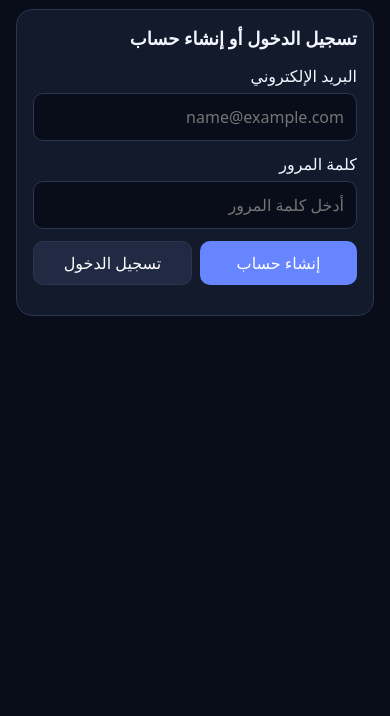
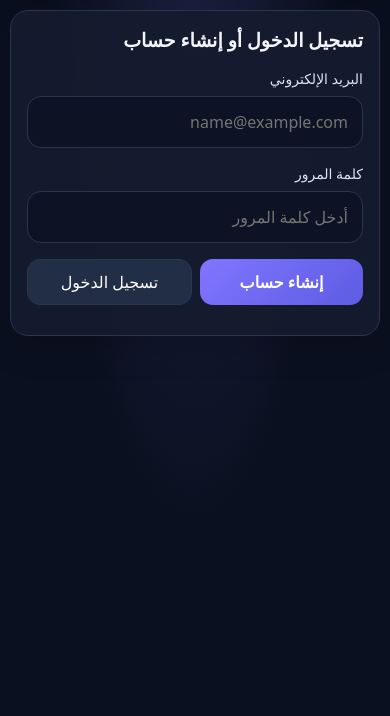
Before and after one commit to nedaljadaan3-web/nedal-ai, a plain HTML site: page index.html in a window 390 px wide. Shown: the part 128-844 px from the top of the page. Drawn offline with nearby package versions, Linux system fonts and the light colour scheme.

Commit message:
Update index.html

```diff
--- a/index.html
+++ b/index.html
@@ -7,33 +7,236 @@
 <meta name="theme-color" content="#090d19">
 <title>NEDAL AI</title>
 <style>
-:root{color-scheme:dark;--bg:#090d19;--panel:#121a2c;--line:#293650;--text:#f4f6ff;--muted:#9aa9c4;--blue:#6685ff}
-*{box-sizing:border-box}
-body{margin:0;background:var(--bg);color:var(--text);font-family:system-ui,Arial,sans-serif}
-button,input,textarea{font:inherit}
-button{cursor:pointer}
-button:disabled{opacity:.5;cursor:not-allowed}
-.page{max-width:850px;margin:auto;padding:16px}
-.panel{background:var(--panel);border:1px solid var(--line);border-radius:16px;padding:16px;margin-bottom:14px}
-h1,h2,p{margin-top:0}
-h1{font-size:25px;margin-bottom:6px}
-h2{font-size:18px}
-.muted{color:var(--muted);font-size:14px}
-input,textarea{width:100%;background:#090d19;color:var(--text);border:1px solid var(--line);border-radius:10px;padding:12px;margin:6px 0 12px}
-button{border:1px solid var(--line);background:#202b43;color:white;padding:10px 14px;border-radius:10px}
-.primary{background:var(--blue);border:0;color:white}
-.row{display:flex;gap:8px;flex-wrap:wrap}
-.row button{flex:1}
-#app{display:none}
-#history{display:flex;flex-direction:column;gap:7px}
-.history-item{display:flex;gap:6px}
-.history-item button:first-child{flex:1;text-align:right;overflow-wrap:anywhere}
-#messages{display:flex;flex-direction:column;gap:12px;min-height:150px}
-.message{padding:12px;border-radius:12px;white-space:pre-wrap;overflow-wrap:anywhere;line-height:1.7}
-.user{background:#24365b;align-self:flex-start;max-width:95%}
-.assistant{background:#1a2539;align-self:stretch}
-#status{white-space:pre-wrap;font-size:14px;color:#f5c875;margin-top:10px}
-.hidden{display:none!important}
+
+:root {
+  color-scheme: dark;
+  --bg: #0b1020;
+  --panel: #151c2e;
+  --line: #2a3550;
+  --text: #f4f6ff;
+  --muted: #a6b1c9;
+  --blue: #7167f9;
+}
+
+* {
+  box-sizing: border-box;
+}
+
+body {
+  margin: 0;
+  min-height: 100vh;
+  background:
+    radial-gradient(ellipse at top, #20264b 0%, transparent 55%),
+    var(--bg);
+  color: var(--text);
+  font-family: system-ui, Arial, sans-serif;
+}
+
+button, input, textarea {
+  font: inherit;
+}
+
+button {
+  cursor: pointer;
+  transition: background .2s, transform .2s, border-color .2s;
+}
+
+button:hover {
+  border-color: #8178ff;
+  transform: translateY(-1px);
+}
+
+button:disabled {
+  opacity: .5;
+  cursor: not-allowed;
+  transform: none;
+}
+
+.page {
+  width: min(100%, 960px);
+  margin: auto;
+  padding: 24px 16px 40px;
+}
+
+.panel {
+  background: rgba(21, 28, 46, .92);
+  border: 1px solid var(--line);
+  border-radius: 22px;
+  padding: 22px;
+  margin-bottom: 18px;
+  box-shadow: 0 12px 35px rgba(0, 0, 0, .16);
+}
+
+header.panel {
+  background: linear-gradient(135deg, #24264c, #151c2e);
+  border-color: #45416f;
+}
+
+h1, h2, p {
+  margin-top: 0;
+}
+
+h1 {
+  font-size: clamp(25px, 5vw, 34px);
+  margin-bottom: 8px;
+  letter-spacing: -.5px;
+}
+
+h2 {
+  font-size: 19px;
+  margin-bottom: 16px;
+}
+
+.muted {
+  color: var(--muted);
+  font-size: 14px;
+  line-height: 1.7;
+}
+
+input, textarea {
+  display: block;
+  width: 100%;
+  background: #0d1324;
+  color: var(--text);
+  border: 1px solid var(--line);
+  border-radius: 14px;
+  padding: 14px;
+  margin: 8px 0 16px;
+  outline: none;
+}
+
+input:focus, textarea:focus {
+  border-color: var(--blue);
+  box-shadow: 0 0 0 3px rgba(113, 103, 249, .15);
+}
+
+textarea {
+  resize: vertical;
+  line-height: 1.7;
+}
+
+button {
+  border: 1px solid var(--line);
+  background: #222d46;
+  color: white;
+  padding: 12px 16px;
+  border-radius: 13px;
+  min-height: 44px;
+}
+
+.primary {
+  background: linear-gradient(135deg, #8175ff, #5d5ce2);
+  border: 0;
+  color: white;
+  font-weight: 650;
+}
+
+.row {
+  display: flex;
+  gap: 10px;
+  flex-wrap: wrap;
+}
+
+.row button {
+  flex: 1;
+}
+
+#app {
+  display: none;
+}
+
+#history {
+  display: flex;
+  flex-direction: column;
+  gap: 9px;
+}
+
+.history-item {
+  display: flex;
+  gap: 8px;
+}
+
+.history-item button:first-child {
+  flex: 1;
+  text-align: right;
+  overflow-wrap: anywhere;
+}
+
+#messages {
+  display: flex;
+  flex-direction: column;
+  gap: 14px;
+  min-height: 150px;
+  max-height: 55vh;
+  overflow-y: auto;
+  padding: 4px 2px 14px;
+  margin-bottom: 18px;
+}
+
+.message {
+  padding: 14px 16px;
+  border: 1px solid var(--line);
+  border-radius: 17px;
+  white-space: pre-wrap;
+  overflow-wrap: anywhere;
+  line-height: 1.9;
+}
+
+.user {
+  background: #293568;
+  border-color: #414e91;
+  align-self: flex-start;
+  max-width: 95%;
+}
+
+.assistant {
+  background: #1b263b;
+  align-self: stretch;
+}
+
+#status {
+  white-space: pre-wrap;
+  font-size: 14px;
+  color: #f5cf7b;
+  margin-top: 12px;
+  line-height: 1.7;
+}
+
+label {
+  display: block;
+  color: #dbe2f6;
+  font-size: 14px;
+}
+
+.hidden {
+  display: none !important;
+}
+
+@media (max-width: 600px) {
+  .page {
+    padding: 12px 10px 28px;
+  }
+
+  .panel {
+    padding: 16px;
+    border-radius: 18px;
+    margin-bottom: 12px;
+  }
+
+  .row {
+    gap: 8px;
+  }
+
+  .row button {
+    min-width: 110px;
+    padding: 11px 10px;
+  }
+
+  #messages {
+    max-height: 50vh;
+  }
+}
+
 </style>
 </head>
 <body>
```
